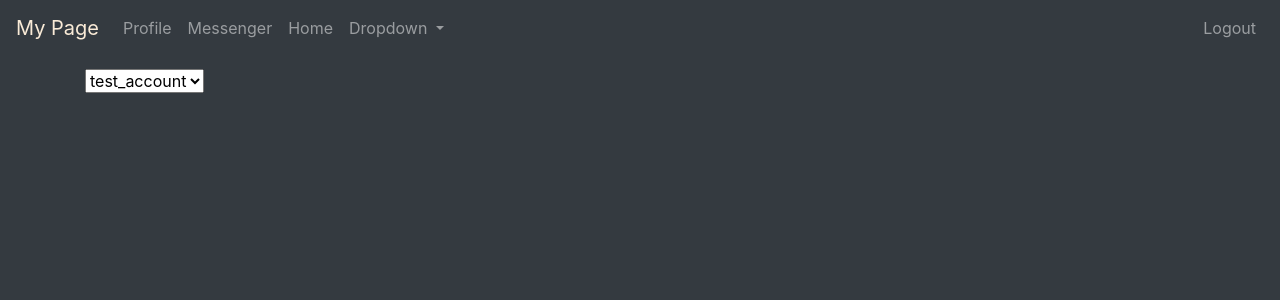
After one commit to YourAlly/My-Page, a Django app: page /messenger/ in a window 1280 px wide. The commit adds this page. Shown: the top 300 px of the page. Run offline with Django 3.2, Linux system fonts and the light colour scheme; a user stored in the database is signed in; data comes from the database, SQL or seed files in the repository; some libraries are stand-ins or nearby versions.

Commit message:
Added messenger

```diff
--- a/MyPage/admin.py
+++ b/MyPage/admin.py
@@ -1,7 +1,7 @@
 from django.contrib import admin
 from .models import Message, Post, Comment, Profile
 # Register your models here.
+admin.site.register(Profile)
 admin.site.register(Message)
 admin.site.register(Post)
 admin.site.register(Comment)
-admin.site.register(Profile)
--- a/MyPage/models.py
+++ b/MyPage/models.py
@@ -42,13 +42,10 @@ class Message(models.Model):
 
 
 class Profile(models.Model):
-    user = models.OneToOneField(
-        User, on_delete=models.CASCADE, related_name='profile')
-    profile_picture = models.ImageField(
-        default='image.jpg', upload_to='images')
+    user = models.OneToOneField(User, on_delete=models.CASCADE)
+    profile_pic = models.ImageField(default='image.jpg', upload_to='images')
     friends = models.ManyToManyField(User, blank=True, related_name='friends')
-    hidden_posts = models.ManyToManyField(
-        Post, blank=True, related_name='hidden_by')
+    hidden_posts = models.ManyToManyField(Post, blank=True)
 
     def __str__(self):
-        return f'Username: {self.user.username}'
+        return f'Profile: {self.user.username}'
--- a/MyPage/templates/MyPage/base.html
+++ b/MyPage/templates/MyPage/base.html
@@ -27,6 +27,9 @@
             {% if user.is_authenticated %}
             <li class="nav-item">
                 <a class="nav-link" href="{% url 'my-profile' %}">Profile</a>
+            </li>
+            <li class="nav-item">
+                <a class="nav-link" href="{% url 'my-messenger' %}">Messenger</a>
             </li>
             {% endif %}
             <li class="nav-item">
--- /dev/null
+++ b/MyPage/templates/MyPage/messenger.html
@@ -0,0 +1,8 @@
+{% extends 'MyPage/base.html' %}
+{% block content %}
+    <select name="Placeholder">
+        {% for friend in user.profile.friends.all %}
+            <option value='{{ friend.id }}'>{{ friend.username }}</option>
+        {% endfor %}
+    </select>
+{% endblock %}
--- a/MyPage/urls.py
+++ b/MyPage/urls.py
@@ -6,6 +6,7 @@ urlpatterns = [
     path('', my_views.index, name='my-index'),
     path('register/', my_views.register, name='my-register'),
     path('profile/', my_views.profile, name='my-profile'),
+    path('messenger/', my_views.messenger, name='my-messenger'),
     path('login/', auth_views.LoginView.as_view(template_name="MyPage/login.html"), name='my-login'),
     path('logout/', auth_views.LogoutView.as_view(template_name="MyPage/logout.html"), name='my-logout')
 ]
--- a/MyPage/views.py
+++ b/MyPage/views.py
@@ -38,6 +38,14 @@ def register(request):
 def profile(request):
 
     context = {
-        'page_title': "My Profile",
+        'page_title': "My Profile"
     }
     return render(request, 'MyPage/profile.html', context)
+
+@login_required
+def messenger(request):
+
+    context = {
+        'page_title': "Messenger"
+    }
+    return render(request, 'MyPage/messenger.html', context)
```
Also changed, not shown: MyPage/migrations/0003_auto_20200702_1419.py (added), MyPage/migrations/0004_auto_20200702_1422.py (added), MyPage/migrations/0005_auto_20200702_1429.py (added), db.sqlite3, images/sadada_4h9pORg.PNG (added).
